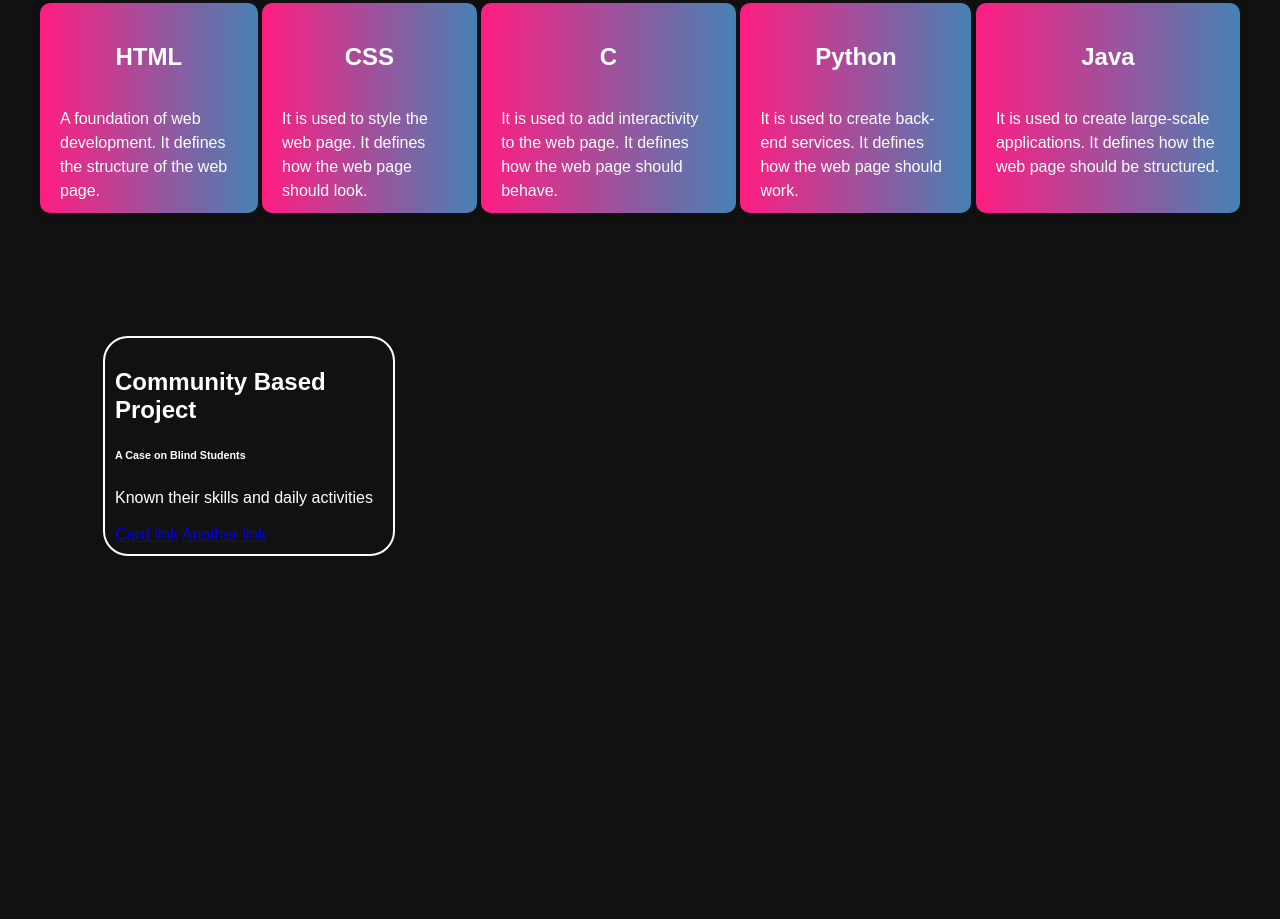
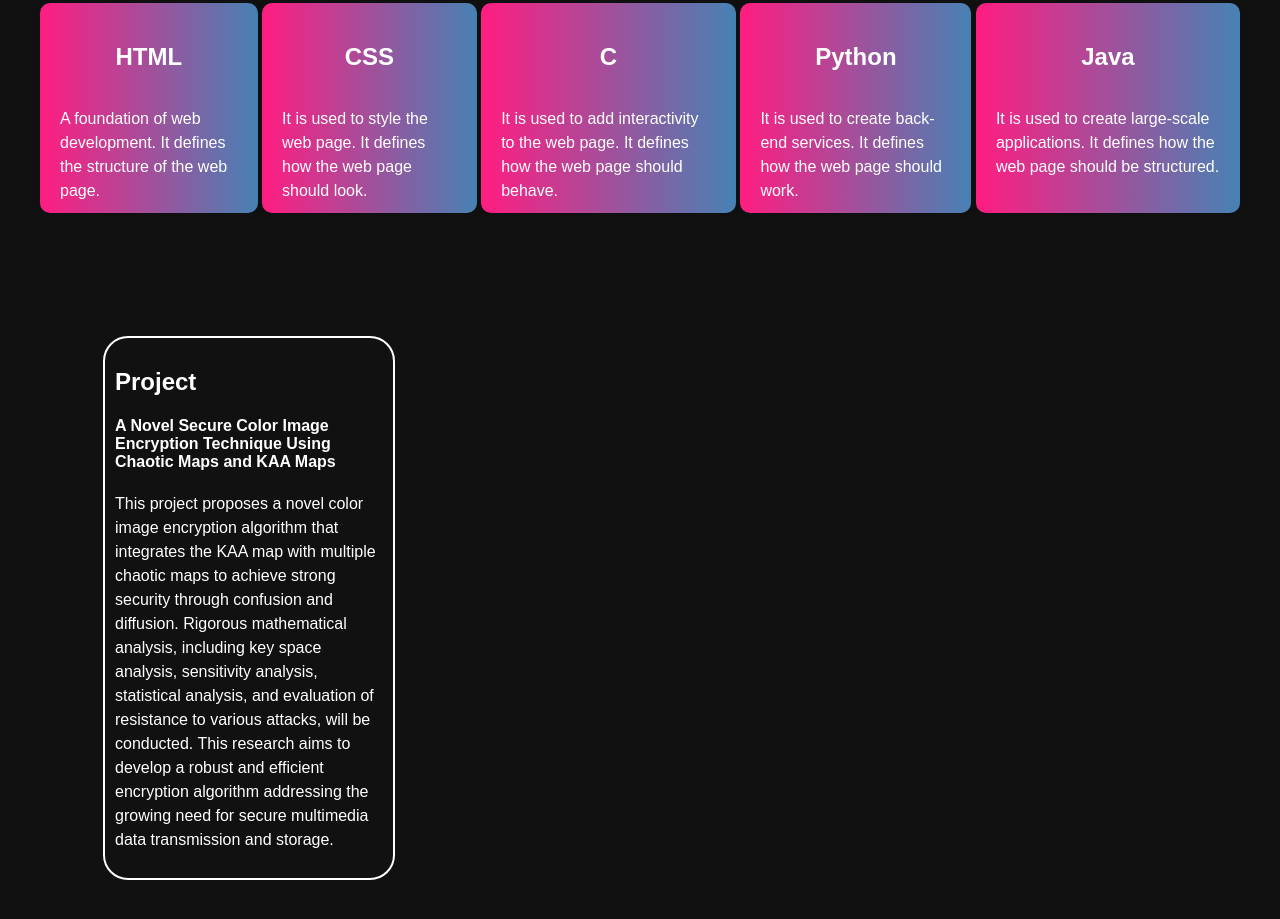
Before and after one commit to maruthivetti/portfolio, a plain HTML site: page index.html in a window 1280 px wide. Shown: the part 823-1742 px from the top of the page. Before the commit the page ends 1482 px from the top, so only its background shows below. Drawn offline with Linux system fonts and the light colour scheme.

Commit message:
Add files via upload

```diff
--- a/index.html
+++ b/index.html
@@ -102,16 +102,20 @@
 			<td>
 			<div class="card" style="width: 18rem;margin:100px;border:2px solid white;border-radius:25px">
 			  <div class="card-body" style="padding:10px">
-				<h2 class="card-title">Community Based Project</h2>
-				<h6 class="card-subtitle mb-2 text-muted">A Case on Blind Students</h6>
-				<p class="card-text">Known their skills and daily activities</p>
-				<a href="#" class="card-link">Card link</a>
-				<a href="#" class="card-link">Another link</a>
+				<h2 class="card-title">Project</h2>
+				<h4 class="card-subtitle mb-2 text-muted">A Novel Secure Color Image Encryption Technique Using Chaotic Maps and KAA Maps</h4>
+				<p class="card-text">This project proposes a novel color image encryption algorithm that integrates the KAA map with multiple
+					chaotic maps to achieve strong security through confusion and diffusion. Rigorous mathematical analysis, including
+					key space analysis, sensitivity analysis, statistical analysis, and evaluation of resistance to various attacks, will be
+					conducted. This research aims to develop a robust and efficient encryption algorithm addressing the growing need
+					for secure multimedia data transmission and storage.</p>
+
 			  </div>
 			</div>
 			</td>
 		</div>
 	</section>
+
 
 	<section id="skills" >
 		<header>
@@ -144,5 +148,6 @@
 		   </div>
 	   </div>
 	</section>
+
 	</body>
 </head>
```
